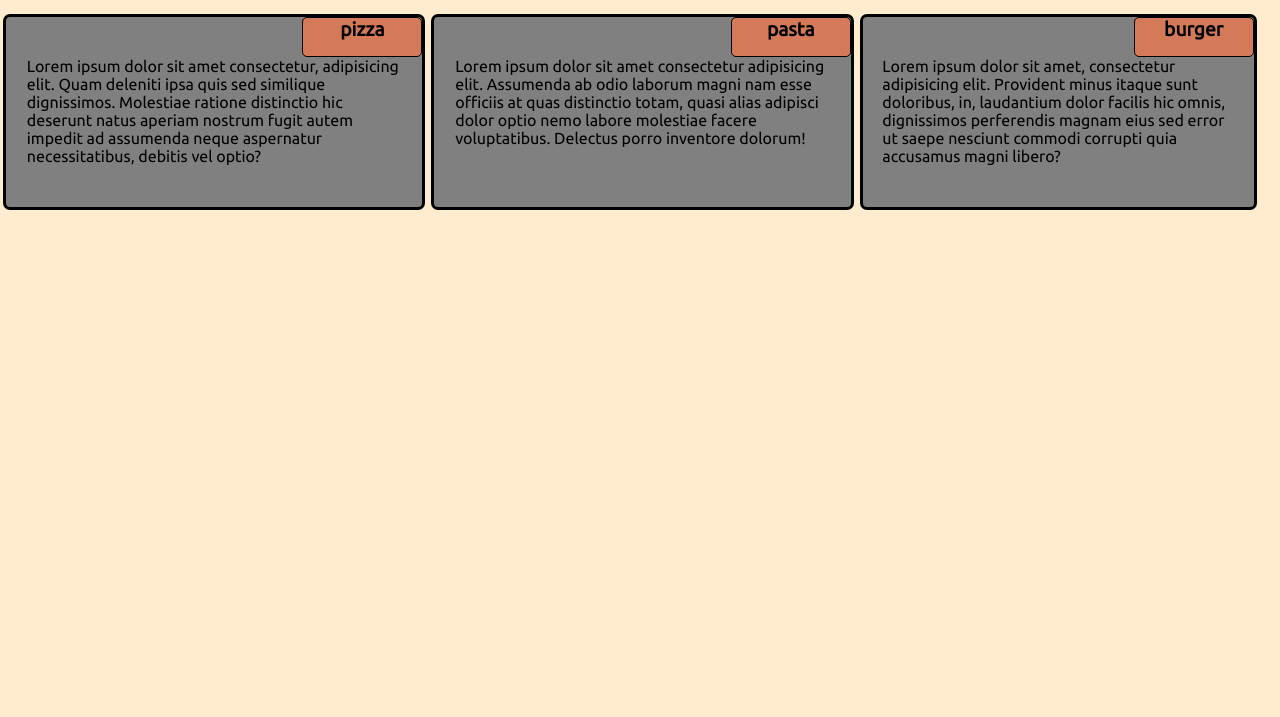
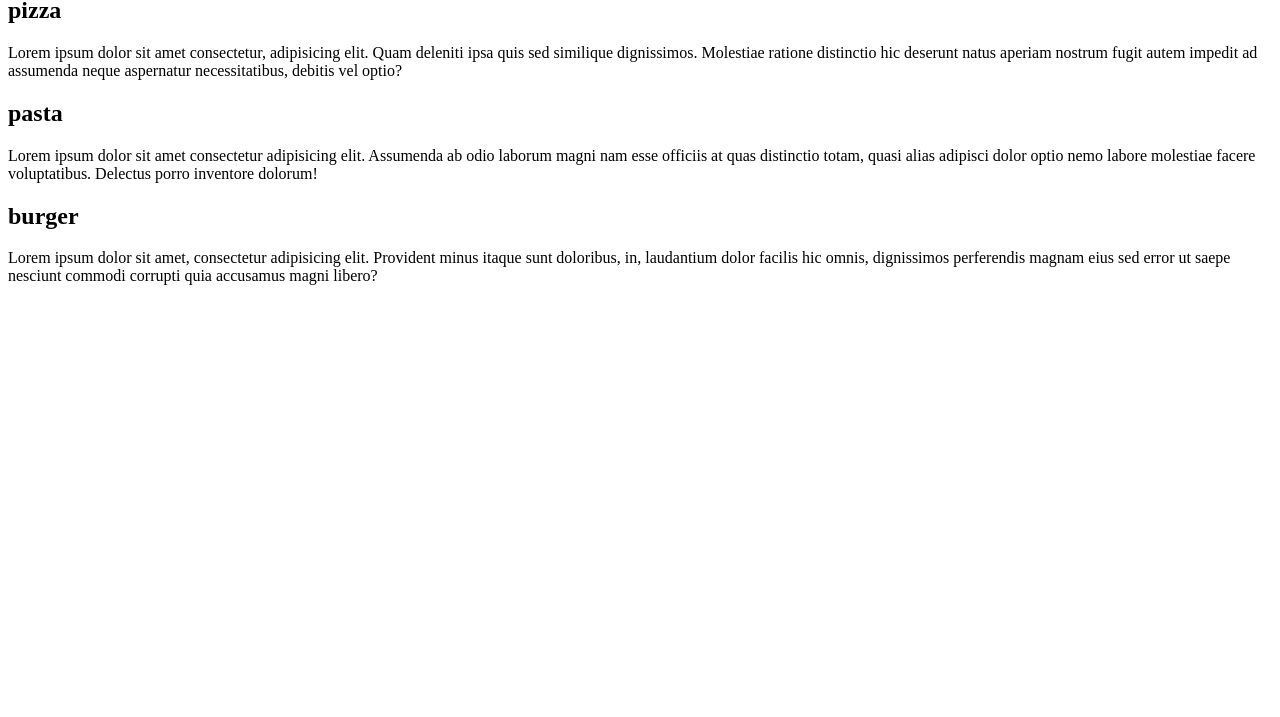
Before and after one commit to saksham1709/UdemyProject1, a plain HTML site: page index.html in a window 1280 px wide. Shown: the part 83-800 px from the top of the page. Drawn offline with Linux system fonts and the light colour scheme.

Commit message:
Update index.html

```diff
--- a/index.html
+++ b/index.html
@@ -4,108 +4,9 @@
     <meta charset="UTF-8">
     <meta name="viewport" content="width=device-width, initial-scale=1.0">
     <link href="https://fonts.googleapis.com/css?family=Ubuntu&display=swap" rel="stylesheet">
+   <link rel="stylesheet" htef="module_2.css" type="text">
+    <title>MODULE_2</title>
 
-    <title>MODULE_2</title>
-<style>
-     *{
-        box-sizing: border-box;
-        margin: 0;
-    }
-    body {
-            font-family: 'Ubuntu', sans-serif;
-            color: black;
-            background-color: blanchedalmond;
-
-        }
-
-    h1{
-        text-align: center;
-        margin-bottom: 15px;
-    }
-    h2{
-        float: right;
-            border: 1px solid black;
-            font-weight: bold;
-           background-color: rgb(212, 122, 89);
-           border-radius: 5px;
-            text-align: center;
-            width: 120px;
-            height: 40px;
-            font-size: 120%;
-        /* text-align: right;
-        margin-bottom: revert;
-        margin-right: 25px; */
-
-    }
-    .col-lg-1{
-        border: 3px solid black;
-        border-radius: 7px;
-        background-color: gray;
-        margin:12px 3px;
-    }
-    .col-lg-2{
-        border: 3px solid black;
-        background-color: gray;
-         border-radius: 7px;
-        margin:12px 3px;
-    }
-    .col-lg-3{
-        border: 3px solid black;
-        background-color: gray;
-         border-radius: 7px;
-        margin:12px 3px;
-    }
-
-    p{
-
-        clear: both;
-        width: 90%;
-        height: 150px;
-        margin-right: auto;
-        margin-left: auto;
-        color: black;
-    }
-    .row{
-        margin: 33px auto;
-        width: 100%;
-    }
-    @media (min-width: 1200px){
-        .col-lg-1, .col-lg-2, .col-lg-3{
-            float: left;
-
-
-    }
-        .col-lg-1{
-            width: 33%;
-        }
-        .col-lg-2{
-            width: 33%;
-        }
-        .col-lg-3{
-            width: 31%;
-        }
-
-
-    }
-    @media (min-width: 762px) and (max-width: 1199px){
-
-
-        .col-md-1{
-           float: left;
-        width: 49%;
-        }
-        .col-md-2{
-            float: left;
-
-            width: 49%;
-        }
-        .col-md-3{
-            clear: both;
-            width: 100%;
-        }
-
-    }
-    </style>
 </head>
 <body>
     <div class="row">
```
